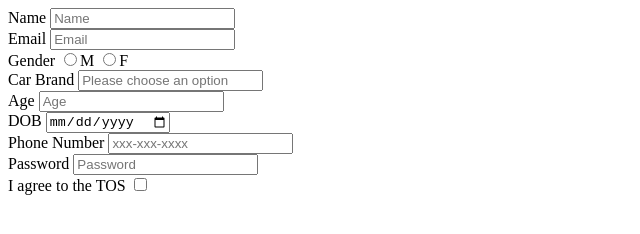
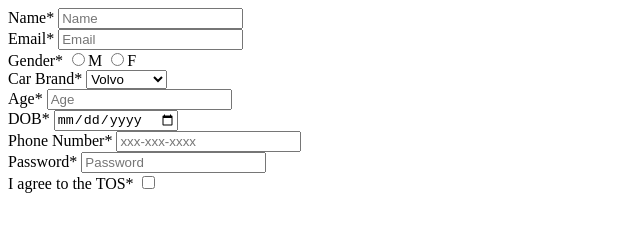
Before and after one commit to acciojob/signup-form-car-vikash984, a website: page main.html in a window 1280 px wide. Shown: the whole page, without its empty margins (0-640 px from the left). Drawn offline with Linux system fonts and the light colour scheme.

Commit message:
created a submission

```diff
--- a/main.html
+++ b/main.html
@@ -6,26 +6,31 @@
 	<link rel="stylesheet" href="styles.css">
 </head>
 
-<body type="submit">
+<body>
 	<!-- the entire body must be written by student -->
-	<label>Name</label>
+	<label for="Name" >Name*</label>
 	        <input type"tex" id="name" placeholder="Name"/><br>
-	<label for="Email">Email</label>
+	<label for="Email">Email*</label>
 	        <input type="Email" id="email" placeholder="Email"/><br>
-	<label for="Gender">Gender</label>
+	<label for="Gender">Gender*</label>
 	        <input type="radio" id="male"/>M
 	        <input type="radio" id="femal"/>F<br>
-	<label for="Car Brancd">Car Brand</laber>
-	        <input type="select" id="cars" placeholder="Please choose an option"/><br>
-	<label for="Age">Age</label>
+	<label for="Car Brancd">Car Brand*</laber>
+          <select name="cars" id="cars">
+          <option value="volvo">Volvo</option>
+          <option value="saab">Saab</option>
+          <option value="mercedes">Mercedes</option>
+          <option value="audi">Audi</option>
+          </select><br>
+	<label for="Age">Age*</label>
 		    <input type="Number" id="age" placeholder="Age"/><br>
-	<label for="DOB">DOB</label>
+	<label for="DOB">DOB*</label>
 		    <input type="Date" id="dob"/><br>
-	<label for="Phone Number">Phone Number</label>
+	<label for="Phone Number">Phone Number*</label>
 		    <input type="tel" id="tel" placeholder="xxx-xxx-xxxx"/><br>
-	<label for="Password">Password</label>
+	<label for="Password">Password*</label>
 		   <input type="password" id="password" placeholder="Password"/><br>
-	<label for="I agree to the TOS">I agree to the TOS</label>
+	<label for="I agree to the TOS">I agree to the TOS*</label>
 		  <input type="checkbox" id="tos"/>
     <script type="text/javascript" src="./script.js">
 </script>
```
